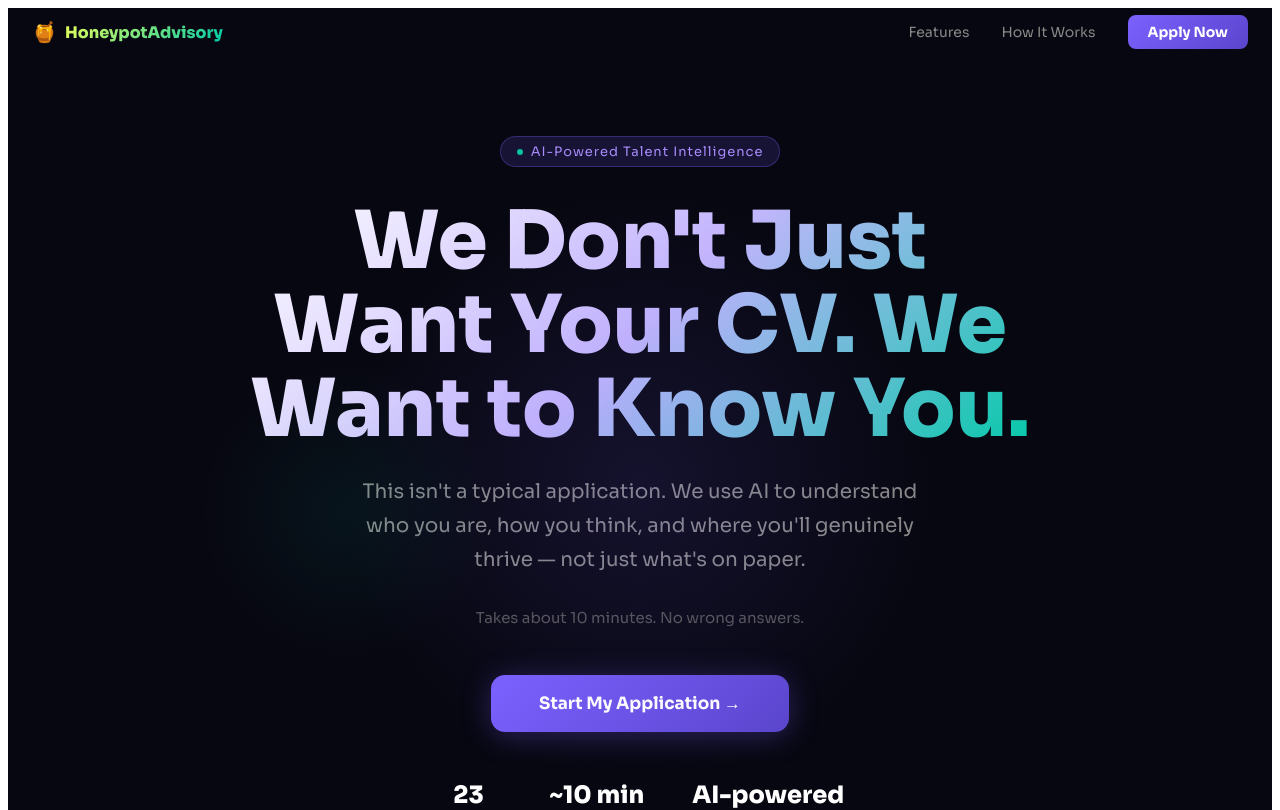
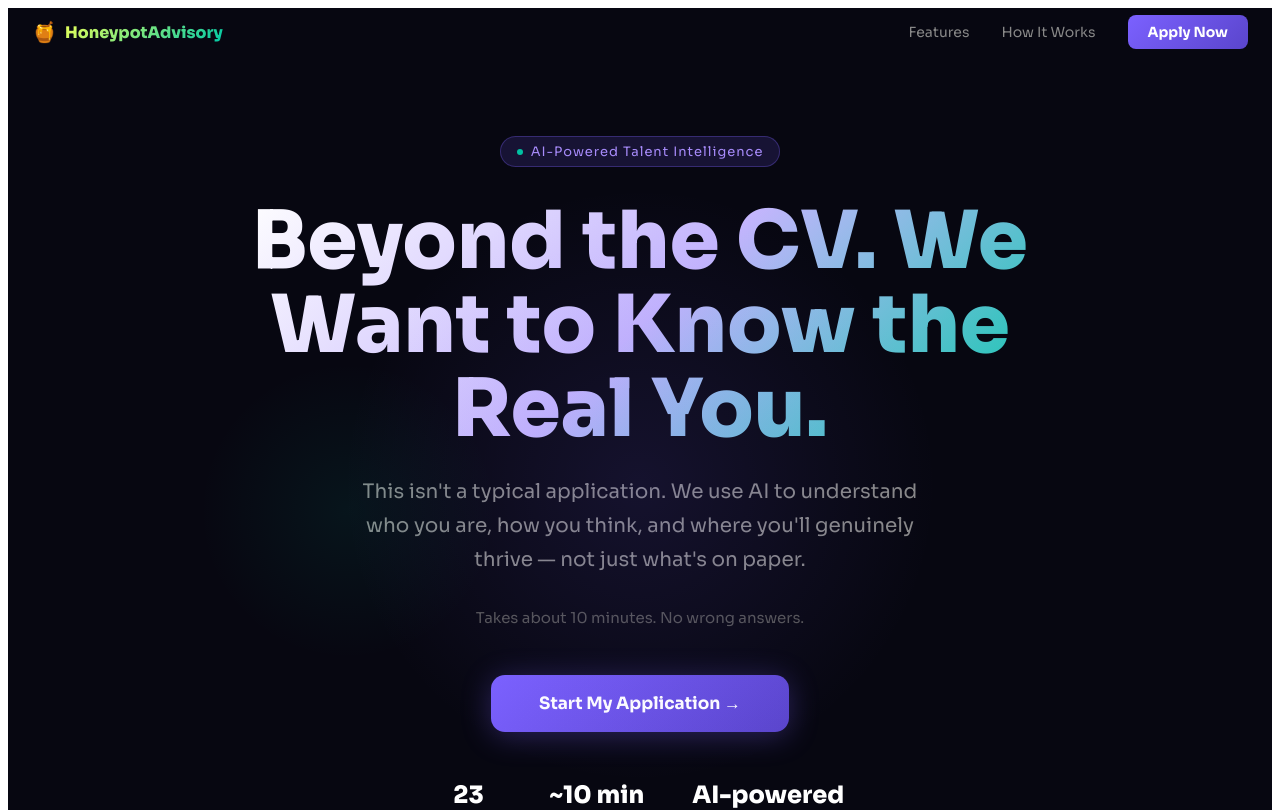
Before and after one commit to japan-brian/hr-frontend, a React (Vite) app: page / in a window 1280 px wide. Shown: the top 810 px of the page. Built offline with nearby package versions, Linux system fonts and the light colour scheme.

Commit message:
update headline

```diff
--- a/src/App.jsx
+++ b/src/App.jsx
@@ -112,7 +112,7 @@ function LandingPage({ onStart }) {
           AI-Powered Talent Intelligence
         </div>
         <h1 style={{ fontSize: "clamp(2.8rem, 7vw, 5rem)", fontWeight: "900", lineHeight: 1.05, margin: "0 0 1.5rem", maxWidth: "800px", background: "linear-gradient(135deg, #fff 0%, #c4b5fd 50%, #00C9A7 100%)", WebkitBackgroundClip: "text", WebkitTextFillColor: "transparent" }}>
-          We Don't Just Want Your CV. We Want to Know You.
+          Beyond the CV. We Want to Know the Real You.
         </h1>
         <p style={{ fontSize: "clamp(16px, 2vw, 20px)", color: "#888", lineHeight: 1.7, maxWidth: "580px", margin: "0 auto 1rem" }}>This isn't a typical application. We use AI to understand who you are, how you think, and where you'll genuinely thrive — not just what's on paper.</p>
         <p style={{ fontSize: "15px", color: "#555", marginBottom: "3rem" }}>Takes about 10 minutes. No wrong answers.</p>
```
